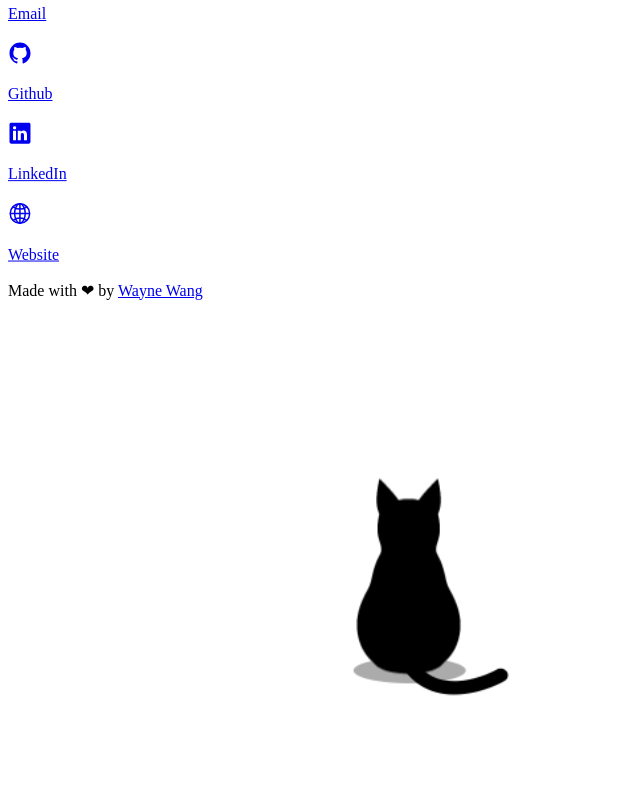
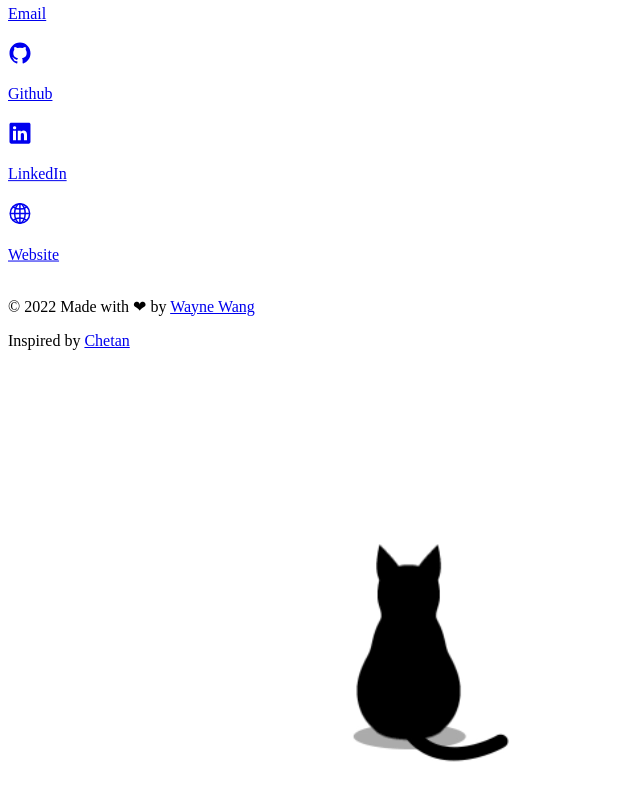
Before and after one commit to waynew99/waynew99.github.io, a React (Create React App) app: page / in a window 1280 px wide. Shown: the part 8403-9203 px from the top of the page, without its empty margins (0-640 px from the left). Built offline with nearby package versions, Linux system fonts and the light colour scheme; the HTML template or start-up script is replaced by a standard one.

Commit message:
edit footer

```diff
--- a/src/components/Contact.tsx
+++ b/src/components/Contact.tsx
@@ -55,9 +55,12 @@ export default function Contact({ scrollRef }: ContactProps) {
           <div className='mt-10 flex flex-row'>
             {contacts}
           </div>
-          <div className='mt-20'>
-            Made with ❤ by <a className='underline underline-offset-4' href='https://github.com/waynew99' target='_blank'>Wayne Wang</a>
-          </div>
+          <p className='mt-20'>
+          &copy; {new Date().getFullYear()}&nbsp;Made with ❤ by <a className='underline underline-offset-4' href='https://github.com/waynew99' target='_blank'>Wayne Wang</a>
+          </p>
+          <p className='mt-2'>
+            Inspired by <a className='underline underline-offset-4' href='https://github.com/chetanverma16/react-portfolio-template' target='_blank'>Chetan</a>
+          </p>
         </div>
       </Waypoint>
     </div>
```
